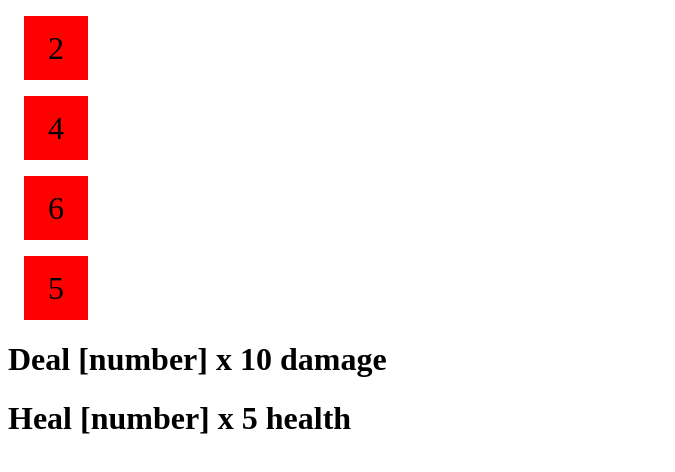
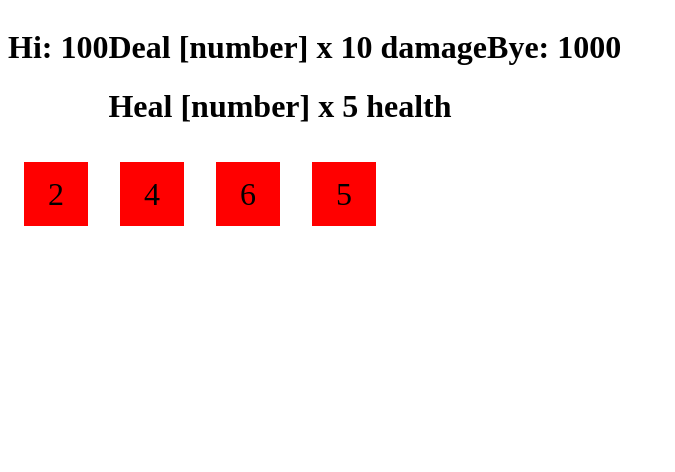
Before and after one commit to Anqi-Tech/AP-CSP-Performance-Task, a Vue app in the folder project/: page /mainpage in a window 1280 px wide. Shown: the top 472 px of the page, without its empty margins (0-675 px from the left). Built offline with nearby package versions, Linux system fonts and the light colour scheme.

Commit message:
the dice points work

```diff
--- a/project/src/components/FirstComp.vue
+++ b/project/src/components/FirstComp.vue
@@ -1,11 +1,23 @@
 <template>
     <div>
+      <div class="game-field">
+        <div>
+          <h1>Hi: {{playerHealth}}</h1>
+        </div>
+        <div>
+          <h1 @click="selectSkill1">Deal [number] x 10 damage</h1>
+          <h1 @click="selectSkill2">Heal [number] x 5 health</h1>
+        </div>
+        <div>
+          <h1>Bye: {{enemyHealth}}</h1>
+        </div>
+      </div>
+      <div class="game-dice">
         <div v-for="(die, index) in dice" :key="die.id" class="dice" @click="selectDice">
             <p>{{die.number}}</p>
             <p class="hide">{{index}}</p>
         </div>
-        <h1 @click="selectSkill1">Deal [number] x 10 damage</h1>
-        <h1 @click="selectSkill2">Heal [number] x 5 health</h1>
+      </div>
     </div>
 </template>
 
@@ -14,24 +26,50 @@ export default {
    data() {
     return {
       dice: [],
+      targetedDice: null,
+      diceNumber: null,
+      indexNumber: null,
       diceSelected: false,
       skillSelected: false,
-      diceNumber: null,
       damageNumber: null,
       healNumber: null,
+      playerHealth: 100,
+      enemyHealth: 1000,
     }
   },
   methods: {
     selectDice(e) {
-        const targetDice = e.target
-        this.diceNumber = targetDice.innerText
+      if (e.target.tagName == 'DIV') {
+        this.targetedDice = e.target
+      } else {
+        this.targetedDice = e.target.parentElement
+      }
+        this.diceNumber = this.targetedDice.innerText
+        this.indexNumber = this.targetedDice.lastElementChild.innerHTML
         this.diceSelected = true
-        console.log(targetDice.lastElementChild.innerHTML)
     },
     selectSkill1() {
       if (this.diceSelected == true) {
+        const usedDice = this.dice[this.indexNumber]
+        this.dice = this.dice.filter((d) => d !== usedDice)
         this.damageNumber = this.diceNumber * 10
-        console.log(this.damageNumber)
+        this.enemyHealth = this.enemyHealth - this.damageNumber
+      }
+    },
+    selectSkill2() {
+      if (this.diceSelected == true) {
+        const usedDice = this.dice[this.indexNumber]
+        this.dice = this.dice.filter((d) => d !== usedDice)
+        this.healNumber = this.diceNumber * 5
+        this.playerHealth = this.playerHealth + this.healNumber
+      }
+    },
+    reloadDice() {
+      if (this.dice.length === 0) {
+        for (let i = 0; i < 4; i++) {
+          let randomNumber = Math.floor(Math.random()*6)+1
+          this.dice.push({number: randomNumber})
+        }
       }
     }
   },
@@ -40,11 +78,27 @@ export default {
     let randomNumber = Math.floor(Math.random()*6)+1
     this.dice.push({number: randomNumber})
     }
+  },
+  updated() {
+    if (this.dice.length == 0) {
+      for (let i = 0; i < 4; i++) {
+        let randomNumber = Math.floor(Math.random()*6)+1
+        this.dice.push({number: randomNumber})
+      }
+    }
   }
 }
 </script>
 
 <style scoped>
+.game-field {
+  display: flex;
+}
+
+.game-dice {
+  display: flex;
+}
+
 .dice {
     background: red;
     width: 5vw;
```
